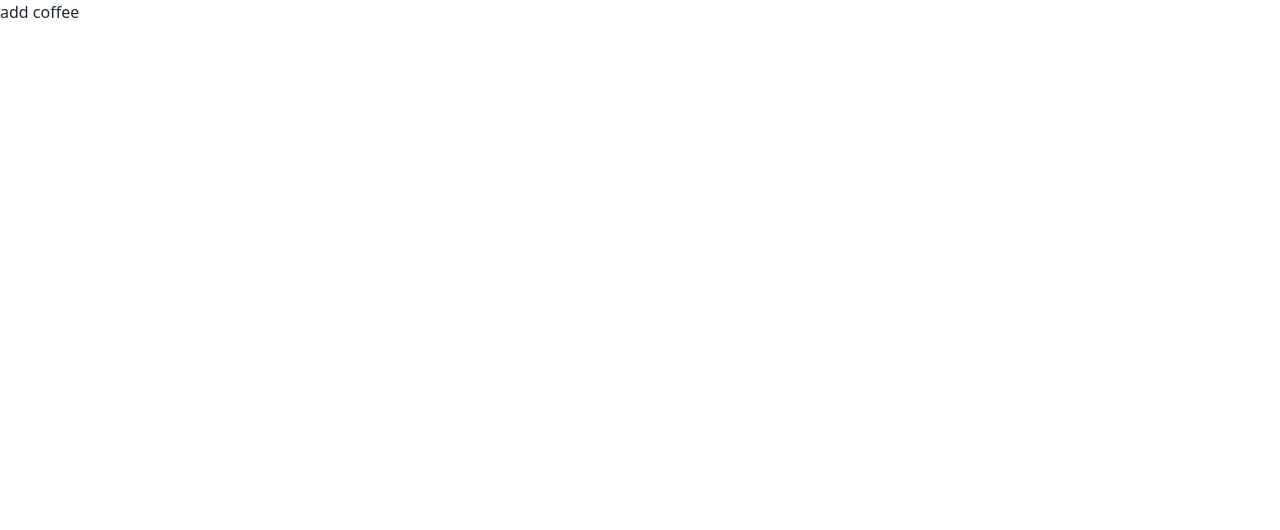
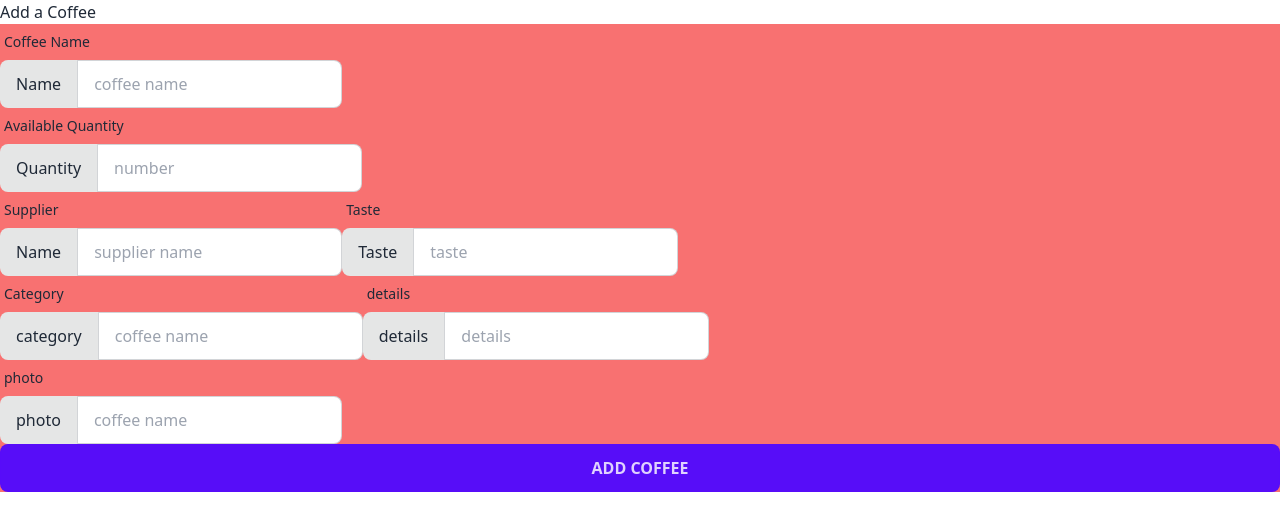
Before and after one commit to OMI786I/front-back_coffeeshop, a React (Vite) app in the folder coffee-store-client/: page /addCoffee in a window 1280 px wide. Shown: the top 530 px of the page. Built offline with nearby package versions, Linux system fonts and the light colour scheme.

Commit message:
added client side AddCoffee page

```diff
--- a/coffee-store-client/src/components/AddCoffee.jsx
+++ b/coffee-store-client/src/components/AddCoffee.jsx
@@ -1,5 +1,157 @@
 const AddCoffee = () => {
-  return <div>add coffee</div>;
+  const handleAddCoffee = (event) => {
+    event.preventDefault();
+    const form = event.target;
+    const name = form.name.value;
+    const quantity = form.quantity.value;
+    const supplier = form.supplier.value;
+    const taste = form.taste.value;
+    const category = form.category.value;
+    const details = form.details.value;
+    const photo = form.photo.value;
+    console.log(name, quantity, supplier, taste, category, details, photo);
+  };
+
+  return (
+    <div>
+      <h2>Add a Coffee</h2>
+      <form onSubmit={handleAddCoffee}>
+        {/**name and quantity  row */}
+        <div className="bg-red-400">
+          <div>
+            <div className="form-control">
+              <label className="label">
+                <span className="label-text">Coffee Name</span>
+              </label>
+              <label className="input-group">
+                <span>Name</span>
+                <input
+                  type="text"
+                  placeholder="coffee name"
+                  className="input input-bordered"
+                  name="name"
+                />
+              </label>
+            </div>
+          </div>
+          <div>
+            <div className="form-control">
+              <label className="label">
+                <span className="label-text">Available Quantity</span>
+              </label>
+              <label className="input-group">
+                <span>Quantity</span>
+                <input
+                  type="number"
+                  placeholder="number"
+                  className="input input-bordered"
+                  name="quantity"
+                />
+              </label>
+            </div>
+          </div>
+
+          {/**supplier test */}
+          <div className="flex gap-2justify-center">
+            <div>
+              <div className="form-control">
+                <label className="label">
+                  <span className="label-text">Supplier</span>
+                </label>
+                <label className="input-group">
+                  <span>Name</span>
+                  <input
+                    type="text"
+                    placeholder="supplier name"
+                    className="input input-bordered"
+                    name="supplier"
+                  />
+                </label>
+              </div>
+            </div>
+            <div>
+              <div className="form-control">
+                <label className="label">
+                  <span className="label-text">Taste</span>
+                </label>
+                <label className="input-group">
+                  <span>Taste</span>
+                  <input
+                    type="text"
+                    placeholder="taste"
+                    className="input input-bordered"
+                    name="taste"
+                  />
+                </label>
+              </div>
+            </div>
+          </div>
+          {/**category and details row*/}
+          <div className="flex gap-2justify-center">
+            <div>
+              <div className="form-control">
+                <label className="label">
+                  <span className="label-text">Category</span>
+                </label>
+                <label className="input-group">
+                  <span>category</span>
+                  <input
+                    type="text"
+                    placeholder="coffee name"
+                    className="input input-bordered"
+                    name="category"
+                  />
+                </label>
+              </div>
+            </div>
+            <div>
+              <div className="form-control">
+                <label className="label">
+                  <span className="label-text">details</span>
+                </label>
+                <label className="input-group">
+                  <span>details</span>
+                  <input
+                    type="text"
+                    placeholder="details"
+                    className="input input-bordered"
+                    name="details"
+                  />
+                </label>
+              </div>
+            </div>
+          </div>
+          {/*photo url*/}
+          <div className="">
+            <div>
+              <div className="form-control">
+                <label className="label">
+                  <span className="label-text">photo</span>
+                </label>
+                <label className="input-group">
+                  <span>photo</span>
+                  <input
+                    type="text"
+                    placeholder="coffee name"
+                    className="input input-bordered"
+                    name="photo"
+                  />
+                </label>
+              </div>
+            </div>
+            <div>
+              <input
+                type="submit"
+                className="input input-bordered btn btn-primary w-[100%]"
+                name="submit"
+                value="Add Coffee"
+              />
+            </div>
+          </div>
+        </div>
+      </form>
+    </div>
+  );
 };
 
 export default AddCoffee;
```
Also changed, not shown: 1 other file (tests, documents, lock files or other folders).
